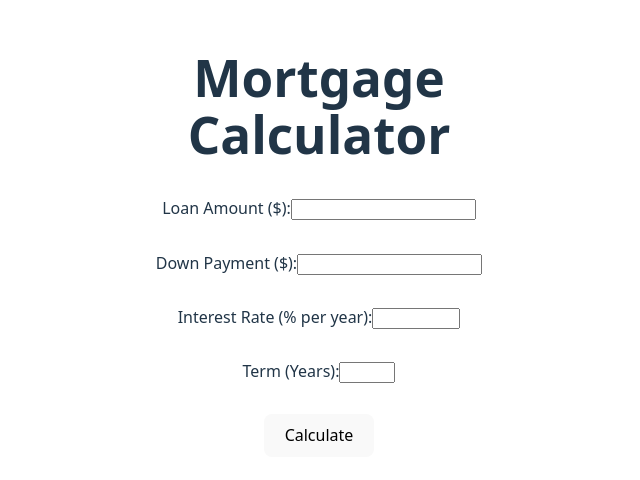
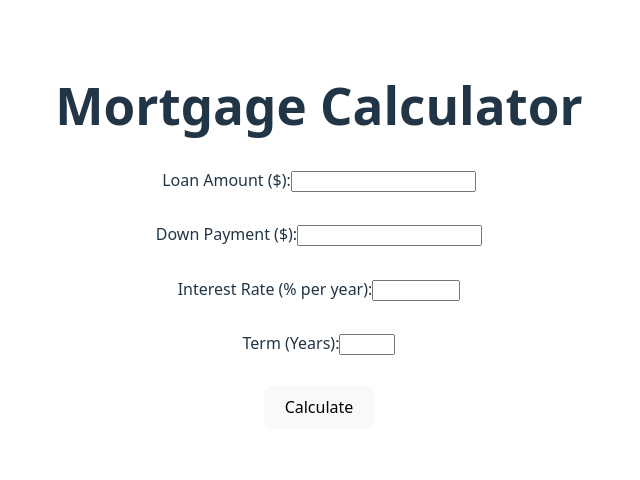
Before and after one commit to mwm13-beep/mortage-calculator, a React (Vite) app in the folder frontend/: page / in a window 1280 px wide. Shown: the part 164-644 px from the top of the page, without its empty margins (321-961 px from the left). Built offline with nearby package versions, Linux system fonts and the light colour scheme.

Commit message:
adding csb header and subsequent style clean ups

```diff
--- a/frontend/shared/schemas/mortgageSchema.js
+++ b/frontend/shared/schemas/mortgageSchema.js
@@ -13,8 +13,8 @@ export const mortgageSchema = z.object({
     .transform(round2),
 
   downPayment: z.preprocess(
-    (val) => (val === '' || val == null ? 0 : val),
-    moneyBase.transform(round2) // min 0 already implied by nonnegative()
+    v => (v === '' || v == null ? 0 : v),
+    moneyBase.transform(round2)
   ),
 
   rate: z.coerce.number()
--- a/frontend/src/App.css
+++ b/frontend/src/App.css
@@ -44,3 +44,17 @@
 form > div {
   margin-bottom: .4rem;
 }
+
+.container {
+  padding: '2rem';
+  max-width: '500px';
+  margin: 'auto';
+}
+
+.error-text {
+  color: 'red';
+}
+
+.result {
+  margin-top: '1rem';
+}
--- a/frontend/src/App.jsx
+++ b/frontend/src/App.jsx
@@ -53,7 +53,7 @@ export default function App() {
   }
 
   return (
-    <div style={{ padding: '2rem', maxWidth: '500px', margin: 'auto' }}>
+    <div className="container">
       <h1>Mortgage Calculator</h1>
       <form onSubmit={handleSubmit(onSubmit)}>
         <div>
@@ -63,9 +63,9 @@ export default function App() {
               type="number"
               step="0.01"
               min="0"
-              {...register('loanAmount')}
+              {...register("loanAmount")}
               aria-invalid={!!errors.loanAmount} />
-            {errors.loanAmount && <p style={{ color: 'red' }}>{errors.loanAmount.message}</p>}
+            {errors.loanAmount && <p className="error-text">{errors.loanAmount.message}</p>}
           </label>
         </div>
         <br />
@@ -76,10 +76,10 @@ export default function App() {
               type="number"
               step="0.01"
               min="0"
-              inputMode='decimal'
-              {...register('downPayment')}
+              inputMode="decimal"
+              {...register("downPayment")}
               aria-invalid={!!errors.downPayment} />
-            {errors.downPayment && <p style={{ color: 'red' }}>{errors.downPayment.message}</p>}
+            {errors.downPayment && <p className="error-text">{errors.downPayment.message}</p>}
           </label>
         </div>
         <br />
@@ -91,10 +91,10 @@ export default function App() {
               step="0.01"
               min="0"
               max="100"
-              inputMode='decimal'
+              inputMode="decimal"
               {...register('rate')}
               aria-invalid={!!errors.rate} />
-            {errors.rate && <p style={{ color: 'red' }}>{errors.rate.message}</p>}
+            {errors.rate && <p className="error-text">{errors.rate.message}</p>}
           </label>
         </div>
         <br />
@@ -106,9 +106,9 @@ export default function App() {
               step="1"
               min="1"
               max="50"
-              inputMode='numeric'
+              inputMode="numeric"
               {...register('term')} />
-            {errors.term && <p style={{ color: 'red' }}>{errors.term.message}</p>}
+            {errors.term && <p className="error-text">{errors.term.message}</p>}
           </label>
         </div>
         <br />
@@ -116,7 +116,7 @@ export default function App() {
       </form>
 
       {payment !== null && (
-        <div style={{ marginTop: '1rem' }}>
+        <div class-name="margin-top">
           <h2>Result:</h2>
           <p>Your estimated monthly payment is <strong>${payment.toFixed(2)}</strong></p>
         </div>
```
Also changed, not shown: frontend/vercel.json (added).
